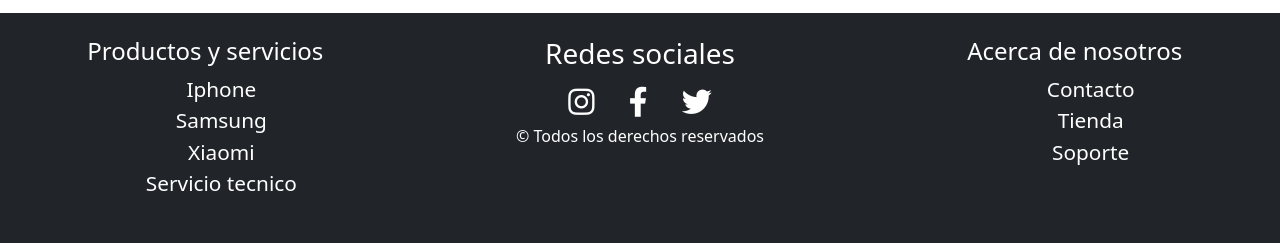
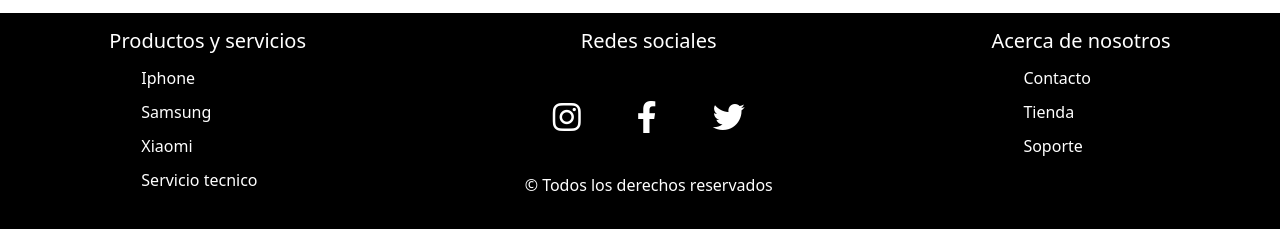
Before and after one commit to AngelCapocha/AltaGamaNuevo, a plain HTML site: page index.html in a window 1280 px wide. Shown: the part 1277-1520 px from the top of the page. Drawn offline with nearby package versions, Linux system fonts and the light colour scheme.

Commit message:
quinto commit:se cambio el footer hecho con boostrap por otro hecho por flex por problemas de scroll horizotal

```diff
--- a/index.html
+++ b/index.html
@@ -112,40 +112,67 @@
         </div>
     </main>
 
-    <footer class="footer-container bg-dark text-white text-center pt-4">
+
+    <!-- el footer por alguna razon crea un scroll horizontal
+    <footer class="footer-container bg-dark text-white text-center pt-2">
       <div class="row">
-        <div class="col-lg col-sm-12 footer-container-productos">
-          <h4>
-            Productos y servicios
-          </h4>
-          <ul>
+        <div class="col-lg-4 col-sm-12 footer-container-productos">
+          <h5>Productos y servicios</h5>
+          <ul >
             <li><a href="#">Iphone</a></li>
             <li><a href="#">Samsung</a></li>
             <li><a href="#">Xiaomi</a></li>
             <li><a href="#">Servicio tecnico</a></li>
           </ul>
         </div>
-        <div class="col-lg col-sm-12 footer-container-iconos">
-          <h3>Redes sociales</h3>
+        <div class="col-lg-4 col-sm-12 footer-container-iconos">
+          <h4>Redes sociales</h4>
           <a href="#"><i class="fa-brands fa-instagram"></i></a>
           <a href="#"><i class="fa-brands fa-facebook-f"></i></a>
           <a href="#"><i class="fa-brands fa-twitter"></i></a>
           <p> © Todos los derechos reservados</p>
         </div>
-        <div class="col-lg col-sm-12 footer-container-acercaDeNosotros">
-              <h4>Acerca de nosotros</h4>
+        <div class="col-lg-4 col-sm-12 footer-container-acercaDeNosotros">
+              <h5>Acerca de nosotros</h5>
               <ul>
                 <li><a href="#">Contacto</a></li>
                 <li><a href="#">Tienda</a></li>
                 <li><a href="#">Soporte</a></li>
               </ul>
         </div>
-
-
       </div>
 
     </footer>
+    -->
 
+    <footer class="footer-flex">
+        <div class="footer-flex-productos">
+          <h5>Productos y servicios</h5>
+          <ul >
+            <li><a href="#">Iphone</a></li>
+            <li><a href="#">Samsung</a></li>
+            <li><a href="#">Xiaomi</a></li>
+            <li><a href="#">Servicio tecnico</a></li>
+          </ul>
+        </div>
+        <div class="footer-flex-redes">
+          <h5>Redes sociales</h5>
+          <div class="iconos">
+            <a href="#"><i class="fa-brands fa-instagram"></i></a>
+            <a href="#"><i class="fa-brands fa-facebook-f"></i></a>
+            <a href="#"><i class="fa-brands fa-twitter"></i></a>
+          </div>
+          <p> © Todos los derechos reservados</p>
+        </div>
+        <div class="footer-flex-nosotros">
+          <h5>Acerca de nosotros</h5>
+          <ul>
+            <li><a href="#">Contacto</a></li>
+            <li><a href="#">Tienda</a></li>
+            <li><a href="#">Soporte</a></li>
+          </ul>
+        </div>
+    </footer>
 
 
 
--- a/scss/parciales/_footer.scss
+++ b/scss/parciales/_footer.scss
@@ -1,18 +1,23 @@
+/*
+.footer-container {
 
-.footer-container {
-    padding: 0;
 
     height: 230px;
     @media screen and(max-width: 576px) {
         height: 500px;
 
+
+    }
+
+    li{
+        padding: 2px;
     }
 
     &-iconos a{
         text-decoration: none;
         color: #fff;
         margin: 15px;
-        font-size: 30px;
+        font-size: 2rem;
 
         & a i:hover{
             color: rgb(15, 252, 252);
@@ -27,7 +32,9 @@
             list-style: none;
         }
         a {
+
             @include footer
+
         }
     }
 
@@ -36,3 +43,63 @@
     }
 
 }
+
+*/
+
+
+.footer-flex {
+    display: flex;
+    justify-content: space-around;
+    background-color: #000000;
+
+
+
+    &-nosotros {
+        color: #fff;
+        margin: 1rem 0;
+        li {
+            list-style: none;
+            padding: 5px 0;
+        }
+        a {
+            @include footer
+        }
+    }
+
+    &-productos {
+        @extend .footer-flex-nosotros
+    }
+
+    &-redes {
+        text-align: center;
+        display: flex;
+        flex-direction: column;
+        justify-content: space-between;
+
+        @extend .footer-flex-nosotros
+    }
+
+    .iconos{
+        display: flex;
+        justify-content: space-around;
+        align-content: center;
+
+        & a{
+            font-size: 2rem;
+
+        }
+
+        & a i:hover{
+            transform: scale(1.2,1.2) ;
+            color: #1BE9DA  ;
+
+
+        }
+    }
+}
+
+.footer-contacto {
+    position: absolute;
+    bottom: 0;
+    width: 100%;
+}
--- a/scss/parciales/_mixin.scss
+++ b/scss/parciales/_mixin.scss
@@ -1,6 +1,6 @@
 @mixin footer {
         text-decoration: none;
         color: #fff;
-        font-size:1.3rem;
+        font-size:1rem;
 
 }
```
Also changed, not shown: pages/contacto.html (+31 -1 lines), scss/main.css, 1 other file.
